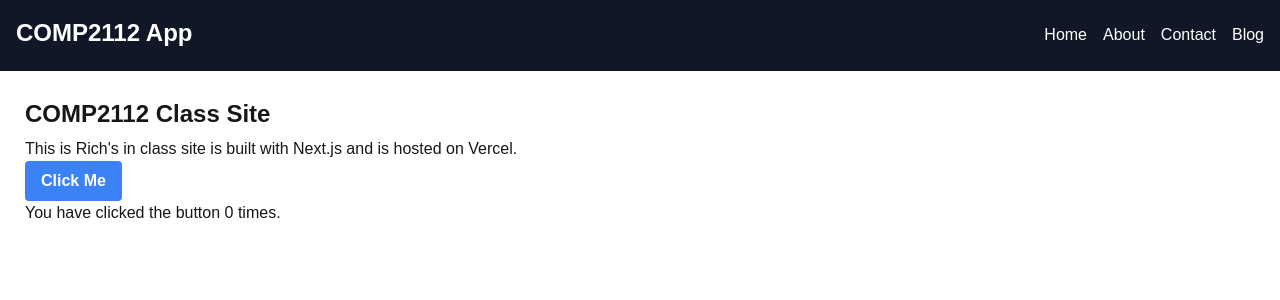
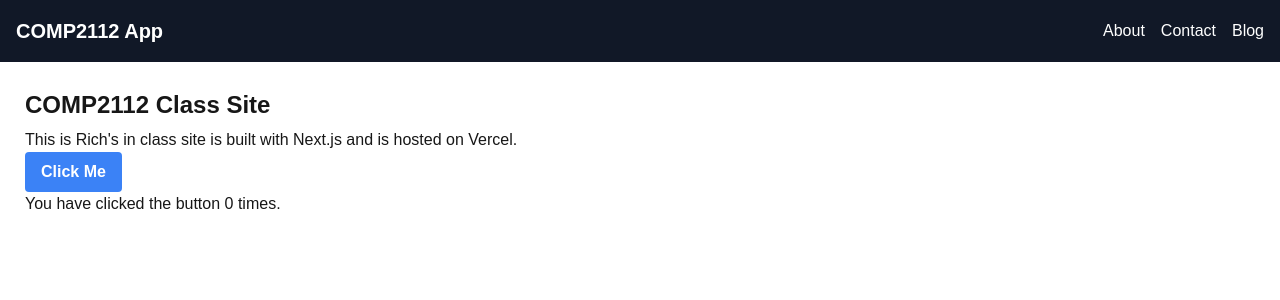
Before and after one commit to ifotn/comp2112-2025, a Next.js app: page / in a window 1280 px wide. Shown: the top 300 px of the page. Built offline with nearby package versions, Linux system fonts and the light colour scheme.

Commit message:
l5/7 - path for Active link in navbar, styles => css

```diff
--- a/src/app/components/Navbar.tsx
+++ b/src/app/components/Navbar.tsx
@@ -1,14 +1,34 @@
+'use client';
+
 import Link from "next/link";
 
+import { usePathname } from "next/navigation";
+
 export default function Navbar() {
+    // get current url
+    const pathname = usePathname();
+
+    // set link class depending if it matches the current url or not (active / inactive)
+    const getLinkClass = (href:string) => {
+        if (pathname === href || pathname.startsWith(href + '/')) {
+            return 'activeLink';
+        }
+        else {
+            return 'inactiveLink';
+        }
+    }
+
     return (
-        <nav className="bg-gray-900 text-white p-4 flex flex-col md:flex-row md:justify-between md:items-center">
-           <h1 className="text-xl font-bold mb-2 md:mb-0">COMP2112 App</h1>
-           <ul className="flex flex-col md:flex-row md:space-x-4">
-               <li><Link href="/" className="hover:text-gray-300">Home</Link></li>
-               <li><Link href="/about" className="hover:text-gray-300">About</Link></li>
-               <li><Link href="/contact" className="hover:text-gray-300">Contact</Link></li>
-               <li><Link href="/blog" className="hover:text-gray-300">Blog</Link></li>
+        <nav>
+           <h1 className="brand">
+                <Link href="/">
+                    COMP2112 App
+                </Link>
+            </h1>
+           <ul className="navElements">
+               <li><Link href="/about" className={getLinkClass('/about')}>About</Link></li>
+               <li><Link href="/contact" className={getLinkClass('/contact')}>Contact</Link></li>
+               <li><Link href="/blog" className={getLinkClass('/blog')}>Blog</Link></li>
            </ul>
        </nav>
     );
--- a/src/app/globals.css
+++ b/src/app/globals.css
@@ -1,5 +1,6 @@
 @import "tailwindcss";
 
+/* tailwind conversion by Co-Pilot */
 :root {
   --background: #ffffff;
   --foreground: #171717;
@@ -76,3 +77,72 @@
  background-color: #1e40af;
  cursor: pointer;
 }
+
+.inactiveLink:hover {
+ color: #D1D5DB;
+}
+
+.activeLink {
+ padding: 0.5rem 0.75rem 0.5rem 0.75rem;
+ color: #FFFFFF;
+ background-color: #2563EB;
+ border-radius: 0.25rem;
+}
+
+nav {
+ background-color: #111827;
+ color: #ffffff;
+ padding: 1rem;
+ display: flex;
+ flex-direction: column;
+}
+
+.brand {
+ font-size: 1.25rem;
+ font-weight: 700;
+ margin-bottom: 0.5rem;
+}
+
+@media (min-width: 768px) {
+  nav {
+    flex-direction: row;
+    justify-content: space-between;
+    align-items: center;
+  }
+
+ .brand {
+   margin-bottom: 0;
+ }
+
+ .navElements {
+   flex-direction: row;
+   gap: 1rem; /* equivalent to Tailwind's space-x-4 */
+ }
+}
+
+.navElements {
+  display: flex;
+  flex-direction: row;
+}
+
+footer {
+ background-color: #111827;
+ color: #ffffff;
+ padding-top: 1rem;
+ padding-bottom: 1rem;
+ text-align: center;
+ max-width: 100%;
+ margin-left: auto;
+ margin-right: auto;
+}
+
+footer a {
+ color: #9CA3AF;
+ margin-left: 0.5rem;
+ margin-right: 0.5rem;
+ text-decoration: none;
+}
+
+.footer a:hover {
+ color: #FFFFFF;
+}
```
